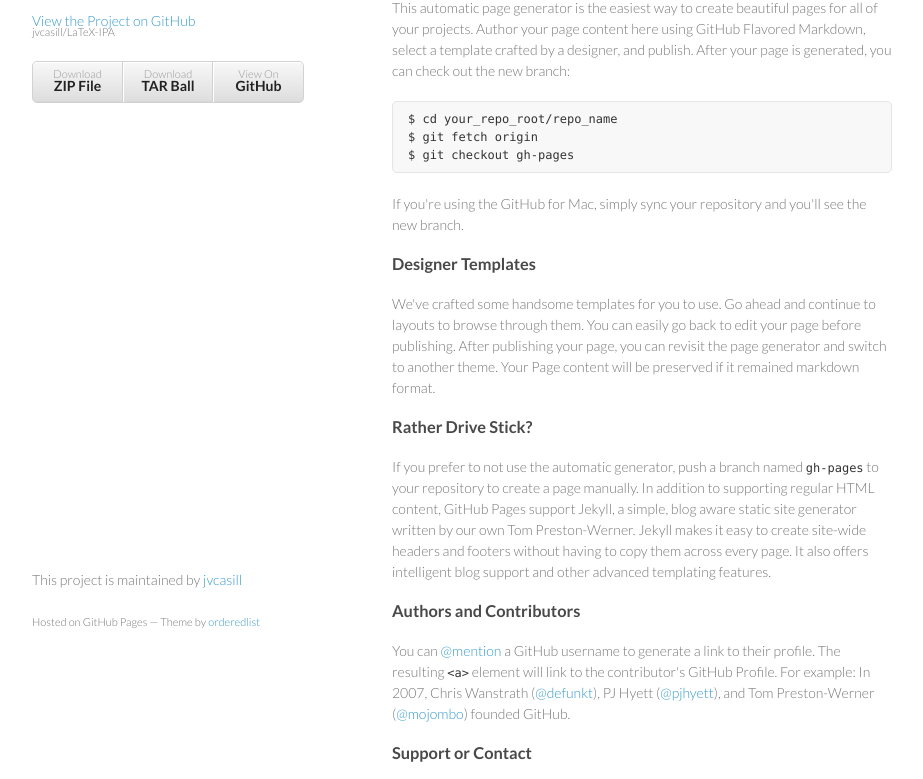
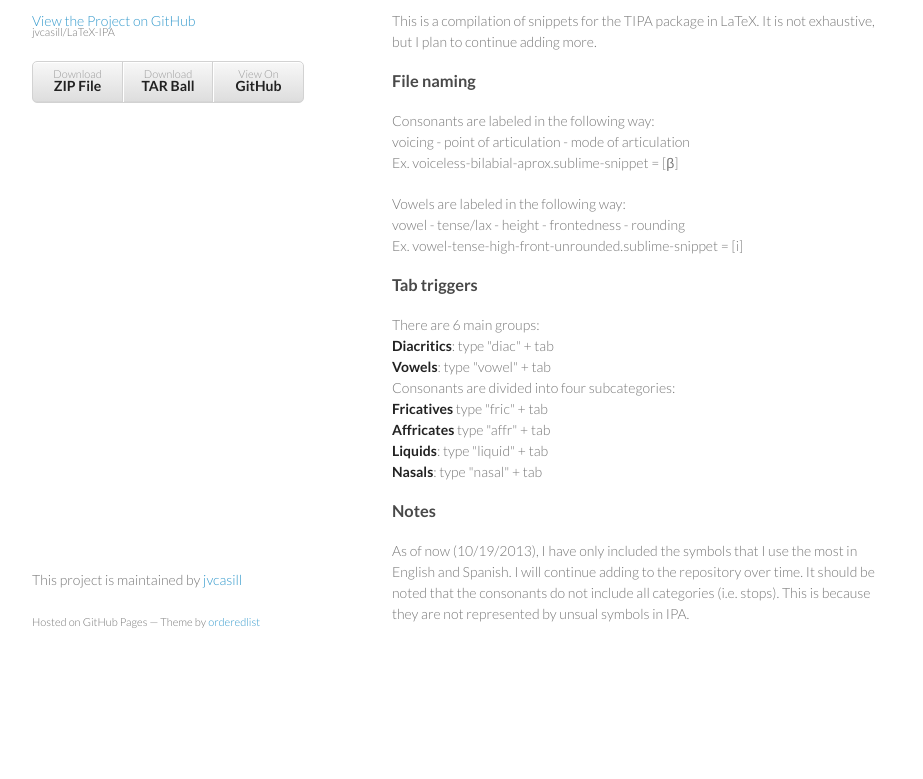
Before and after one commit to jvcasillas/LaTeX-IPA, a plain HTML site: page index.html in a window 1280 px wide. Shown: the part 99-878 px from the top of the page, without its empty margins (178-1101 px from the left). After the commit the page ends 800 px from the top, so only its background shows below. Drawn offline with Linux system fonts and the light colour scheme.

```diff
--- a/index.html
+++ b/index.html
@@ -28,37 +28,32 @@
         </ul>
       </header>
       <section>
-        <h3>
-<a name="welcome-to-github-pages" class="anchor" href="#welcome-to-github-pages"><span class="octicon octicon-link"></span></a>Welcome to GitHub Pages.</h3>
+        <h1>
+<a name="latex-ipa" class="anchor" href="#latex-ipa"><span class="octicon octicon-link"></span></a>LaTeX-IPA</h1>
 
-<p>This automatic page generator is the easiest way to create beautiful pages for all of your projects. Author your page content here using GitHub Flavored Markdown, select a template crafted by a designer, and publish. After your page is generated, you can check out the new branch:</p>
-
-<pre><code>$ cd your_repo_root/repo_name
-$ git fetch origin
-$ git checkout gh-pages
-</code></pre>
-
-<p>If you're using the GitHub for Mac, simply sync your repository and you'll see the new branch.</p>
+<p>This is a compilation of snippets for the TIPA package in LaTeX. It is not exhaustive, but I plan to continue adding more.</p>
 
 <h3>
-<a name="designer-templates" class="anchor" href="#designer-templates"><span class="octicon octicon-link"></span></a>Designer Templates</h3>
+<a name="file-naming" class="anchor" href="#file-naming"><span class="octicon octicon-link"></span></a>File naming</h3>
 
-<p>We've crafted some handsome templates for you to use. Go ahead and continue to layouts to browse through them. You can easily go back to edit your page before publishing. After publishing your page, you can revisit the page generator and switch to another theme. Your Page content will be preserved if it remained markdown format.</p>
+<p>Consonants are labeled in the following way:<br>
+voicing - point of articulation - mode of articulation<br>
+Ex. voiceless-bilabial-aprox.sublime-snippet = [β]</p>
+
+<p>Vowels are labeled in the following way:<br>
+vowel - tense/lax - height - frontedness - rounding<br>
+Ex. vowel-tense-high-front-unrounded.sublime-snippet = [i]</p>
 
 <h3>
-<a name="rather-drive-stick" class="anchor" href="#rather-drive-stick"><span class="octicon octicon-link"></span></a>Rather Drive Stick?</h3>
+<a name="tab-triggers" class="anchor" href="#tab-triggers"><span class="octicon octicon-link"></span></a>Tab triggers</h3>
 
-<p>If you prefer to not use the automatic generator, push a branch named <code>gh-pages</code> to your repository to create a page manually. In addition to supporting regular HTML content, GitHub Pages support Jekyll, a simple, blog aware static site generator written by our own Tom Preston-Werner. Jekyll makes it easy to create site-wide headers and footers without having to copy them across every page. It also offers intelligent blog support and other advanced templating features.</p>
+<p>There are 6 main groups:<br><strong>Diacritics</strong>: type "diac" + tab<br><strong>Vowels</strong>: type "vowel" + tab<br>
+Consonants are divided into four subcategories:<br><strong>Fricatives</strong> type "fric" + tab<br><strong>Affricates</strong> type "affr" + tab<br><strong>Liquids</strong>: type "liquid" + tab<br><strong>Nasals</strong>: type "nasal" + tab</p>
 
 <h3>
-<a name="authors-and-contributors" class="anchor" href="#authors-and-contributors"><span class="octicon octicon-link"></span></a>Authors and Contributors</h3>
+<a name="notes" class="anchor" href="#notes"><span class="octicon octicon-link"></span></a>Notes</h3>
 
-<p>You can <a href="https://github.com/blog/821" class="user-mention">@mention</a> a GitHub username to generate a link to their profile. The resulting <code>&lt;a&gt;</code> element will link to the contributor's GitHub Profile. For example: In 2007, Chris Wanstrath (<a href="https://github.com/defunkt" class="user-mention">@defunkt</a>), PJ Hyett (<a href="https://github.com/pjhyett" class="user-mention">@pjhyett</a>), and Tom Preston-Werner (<a href="https://github.com/mojombo" class="user-mention">@mojombo</a>) founded GitHub.</p>
-
-<h3>
-<a name="support-or-contact" class="anchor" href="#support-or-contact"><span class="octicon octicon-link"></span></a>Support or Contact</h3>
-
-<p>Having trouble with Pages? Check out the documentation at <a href="http://help.github.com/pages">http://help.github.com/pages</a> or contact <a href="mailto:support@github.com">support@github.com</a> and we’ll help you sort it out.</p>
+<p>As of now (10/19/2013), I have only included the symbols that I use the most in English and Spanish. I will continue adding to the repository over time. It should be noted that the consonants do not include all categories (i.e. stops). This is because they are not represented by unsual symbols in IPA. </p>
       </section>
       <footer>
         <p>This project is maintained by <a href="https://github.com/jvcasill">jvcasill</a></p>
```
Also changed, not shown: params.json (+1 -1 lines).
